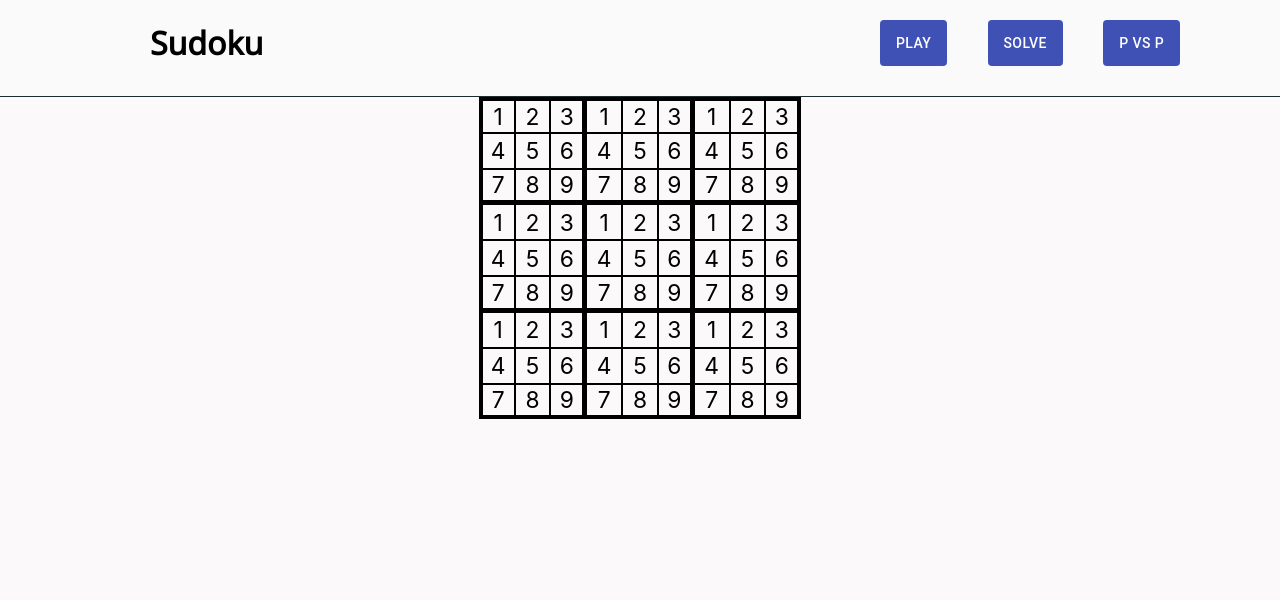
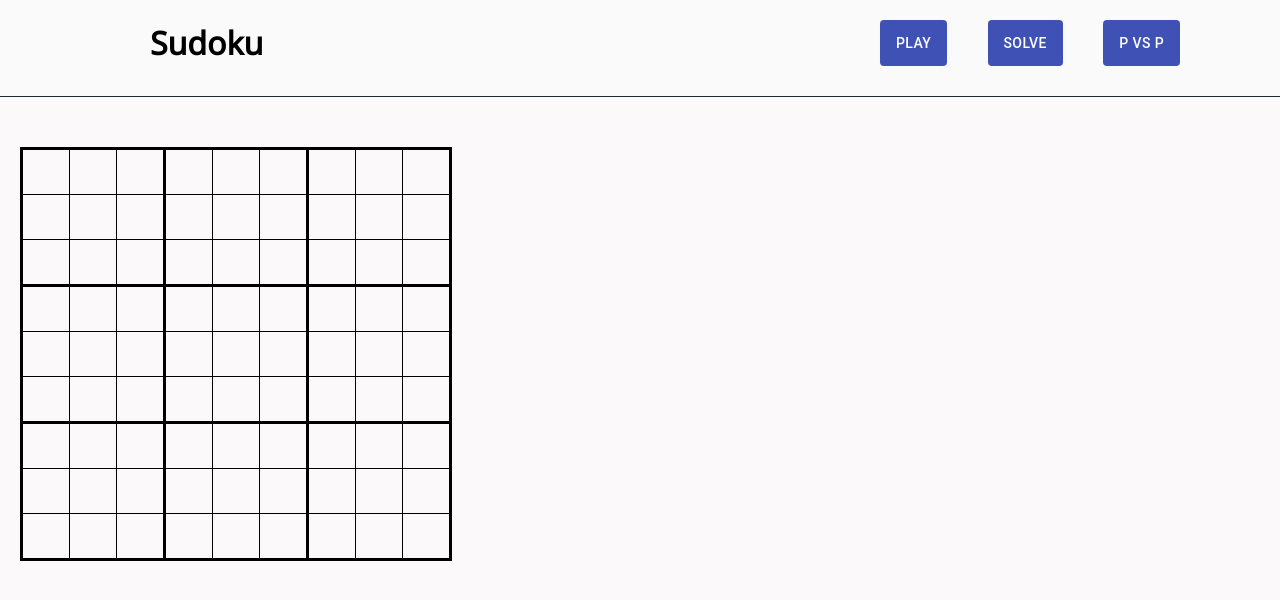
Before and after one commit to legendsovermyths/Soduku_WebApp, a React (Create React App) app: page / in a window 1280 px wide. Shown: the top 600 px of the page. Built offline with nearby package versions, Linux system fonts and the light colour scheme.

Commit message:
grid input added

```diff
--- a/src/SudokuGrid.css
+++ b/src/SudokuGrid.css
@@ -1,56 +1,57 @@
-li:nth-child(n):nth-child(-n + 9) {
-  border-top-width: 4px;
-}
-li:nth-child(n + 73):nth-child(-n + 81) {
-  border-bottom-width: 4px;
-}
-li:nth-child(3n) {
-  border-right-width: 4px;
-}
-li:nth-child(9n + 1) {
-  border-left-width: 4px;
-}
-li:nth-child(n + 19):nth-child(-n + 27) {
-  border-bottom-width: 4px;
-}
-li:nth-child(n + 46):nth-child(-n + 54) {
-  border-bottom-width: 4px;
+#game {
+  width: 600px;
+  height: 600px;
+
+  margin-top: 20px;
+  margin-bottom: 100px;
+  margin-left: 30px;
+
+  position: absolute;
+  display: block;
+  background-color: white;
 }
 
-ul {
-  display: grid;
-  grid-template-columns: repeat(9, 2.8vw);
-  grid-template-rows: repeat(9, 2.8vw);
-  justify-content: center;
-  align-content: center;
-  grid-gap: 0rem;
-  list-style: none;
-  margin: 0 0 2vw;
-  padding: 0;
-  font-size: calc(1vw + 10px);
-}
-li {
-  margin: 0;
-  padding: 0;
-  text-align: center;
-  border: 1px solid black;
-  display: flex;
-  align-items: center;
-  justify-content: center;
-}
-li:hover {
-  background-color: blue;
+#grid {
+  width: 378px;
+  height: 395px;
+
+  margin-left: 20px;
+  margin-top: 50px;
+
+  border: 3px solid #000000;
+  border-collapse: collapse;
 }
 
-.note {
-  background: #ddd;
-  font-family: monospace;
-  padding: 2em 5em;
-  font-size: 120%;
-  order: -1;
+.cell input {
+  display: inline-block;
+
+  border: none;
+  outline: none;
+  background-color: transparent;
+  width: 40px;
+  height: 40px;
+
+  text-align: center;
+  font-size: 30px;
 }
-@supports (display: grid) {
-  .note {
-    display: none;
-  }
+table {
+  margin: 1em auto;
 }
+td {
+  height: 30px;
+  width: 30px;
+  border: 1px solid;
+  text-align: center;
+}
+td:first-child {
+  border-left: solid;
+}
+td:nth-child(3n) {
+  border-right: solid;
+}
+tr:first-child {
+  border-top: solid;
+}
+tr:nth-child(3n) td {
+  border-bottom: solid;
+}
--- a/src/SudokuGrid.js
+++ b/src/SudokuGrid.js
@@ -1,253 +1,273 @@
+// style={"border-collapse: collapse;"}
 import React from "react";
 import "./SudokuGrid.css";
 function SudokuGrid() {
   return (
     <div>
-      <ul>
-        <li>
-          <span>1</span>
-        </li>
-        <li>
-          <span>2</span>
-        </li>
-        <li>
-          <span>3</span>
-        </li>
-        <li>
-          <span>1</span>
-        </li>
-        <li>
-          <span>2</span>
-        </li>
-        <li>
-          <span>3</span>
-        </li>
-        <li>
-          <span>1</span>
-        </li>
-        <li>
-          <span>2</span>
-        </li>
-        <li>
-          <span>3</span>
-        </li>
-        <li>
-          <span>4</span>
-        </li>
-        <li>
-          <span>5</span>
-        </li>
-        <li>
-          <span>6</span>
-        </li>
-        <li>
-          <span>4</span>
-        </li>
-        <li>
-          <span>5</span>
-        </li>
-        <li>
-          <span>6</span>
-        </li>
-        <li>
-          <span>4</span>
-        </li>
-        <li>
-          <span>5</span>
-        </li>
-        <li>
-          <span>6</span>
-        </li>
-        <li>
-          <span>7</span>
-        </li>
-        <li>
-          <span>8</span>
-        </li>
-        <li>
-          <span>9</span>
-        </li>
-        <li>
-          <span>7</span>
-        </li>
-        <li>
-          <span>8</span>
-        </li>
-        <li>
-          <span>9</span>
-        </li>
-        <li>
-          <span>7</span>
-        </li>
-        <li>
-          <span>8</span>
-        </li>
-        <li>
-          <span>9</span>
-        </li>
-        <li>
-          <span>1</span>
-        </li>
-        <li>
-          <span>2</span>
-        </li>
-        <li>
-          <span>3</span>
-        </li>
-        <li>
-          <span>1</span>
-        </li>
-        <li>
-          <span>2</span>
-        </li>
-        <li>
-          <span>3</span>
-        </li>
-        <li>
-          <span>1</span>
-        </li>
-        <li>
-          <span>2</span>
-        </li>
-        <li>
-          <span>3</span>
-        </li>
-        <li>
-          <span>4</span>
-        </li>
-        <li>
-          <span>5</span>
-        </li>
-        <li>
-          <span>6</span>
-        </li>
-        <li>
-          <span>4</span>
-        </li>
-        <li>
-          <span>5</span>
-        </li>
-        <li>
-          <span>6</span>
-        </li>
-        <li>
-          <span>4</span>
-        </li>
-        <li>
-          <span>5</span>
-        </li>
-        <li>
-          <span>6</span>
-        </li>
-        <li>
-          <span>7</span>
-        </li>
-        <li>
-          <span>8</span>
-        </li>
-        <li>
-          <span>9</span>
-        </li>
-        <li>
-          <span>7</span>
-        </li>
-        <li>
-          <span>8</span>
-        </li>
-        <li>
-          <span>9</span>
-        </li>
-        <li>
-          <span>7</span>
-        </li>
-        <li>
-          <span>8</span>
-        </li>
-        <li>
-          <span>9</span>
-        </li>
-        <li>
-          <span>1</span>
-        </li>
-        <li>
-          <span>2</span>
-        </li>
-        <li>
-          <span>3</span>
-        </li>
-        <li>
-          <span>1</span>
-        </li>
-        <li>
-          <span>2</span>
-        </li>
-        <li>
-          <span>3</span>
-        </li>
-        <li>
-          <span>1</span>
-        </li>
-        <li>
-          <span>2</span>
-        </li>
-        <li>
-          <span>3</span>
-        </li>
-        <li>
-          <span>4</span>
-        </li>
-        <li>
-          <span>5</span>
-        </li>
-        <li>
-          <span>6</span>
-        </li>
-        <li>
-          <span>4</span>
-        </li>
-        <li>
-          <span>5</span>
-        </li>
-        <li>
-          <span>6</span>
-        </li>
-        <li>
-          <span>4</span>
-        </li>
-        <li>
-          <span>5</span>
-        </li>
-        <li>
-          <span>6</span>
-        </li>
-        <li>
-          <span>7</span>
-        </li>
-        <li>
-          <span>8</span>
-        </li>
-        <li>
-          <span>9</span>
-        </li>
-        <li>
-          <span>7</span>
-        </li>
-        <li>
-          <span>8</span>
-        </li>
-        <li>
-          <span>9</span>
-        </li>
-        <li>
-          <span>7</span>
-        </li>
-        <li>
-          <span>8</span>
-        </li>
-        <li>
-          <span>9</span>
-        </li>
-      </ul>
+      <table id='grid' border='1'>
+        <tr class='row'>
+          <td class='cell'>
+            <input type='text' maxlength='1' />
+          </td>
+          <td class='cell'>
+            <input type='text' maxlength='1' />
+          </td>
+          <td class='cell'>
+            <input type='text' maxlength='1' />
+          </td>
+          <td class='cell'>
+            <input type='text' maxlength='1' />
+          </td>
+          <td class='cell'>
+            <input type='text' maxlength='1' />
+          </td>
+          <td class='cell'>
+            <input type='text' maxlength='1' />
+          </td>
+          <td class='cell'>
+            <input type='text' maxlength='1' />
+          </td>
+          <td class='cell'>
+            <input type='text' maxlength='1' />
+          </td>
+          <td class='cell'>
+            <input type='text' maxlength='1' />
+          </td>
+        </tr>
+        <tr class='row'>
+          <td class='cell'>
+            <input type='text' maxlength='1' />
+          </td>
+          <td class='cell'>
+            <input type='text' maxlength='1' />
+          </td>
+          <td class='cell'>
+            <input type='text' maxlength='1' />
+          </td>
+          <td class='cell'>
+            <input type='text' maxlength='1' />
+          </td>
+          <td class='cell'>
+            <input type='text' maxlength='1' />
+          </td>
+          <td class='cell'>
+            <input type='text' maxlength='1' />
+          </td>
+          <td class='cell'>
+            <input type='text' maxlength='1' />
+          </td>
+          <td class='cell'>
+            <input type='text' maxlength='1' />
+          </td>
+          <td class='cell'>
+            <input type='text' maxlength='1' />
+          </td>
+        </tr>
+        <tr class='row'>
+          <td class='cell'>
+            <input type='text' maxlength='1' />
+          </td>
+          <td class='cell'>
+            <input type='text' maxlength='1' />
+          </td>
+          <td class='cell'>
+            <input type='text' maxlength='1' />
+          </td>
+          <td class='cell'>
+            <input type='text' maxlength='1' />
+          </td>
+          <td class='cell'>
+            <input type='text' maxlength='1' />
+          </td>
+          <td class='cell'>
+            <input type='text' maxlength='1' />
+          </td>
+          <td class='cell'>
+            <input type='text' maxlength='1' />
+          </td>
+          <td class='cell'>
+            <input type='text' maxlength='1' />
+          </td>
+          <td class='cell'>
+            <input type='text' maxlength='1' />
+          </td>
+        </tr>
+
+        <tr class='row'>
+          <td class='cell'>
+            <input type='text' maxlength='1' />
+          </td>
+          <td class='cell'>
+            <input type='text' maxlength='1' />
+          </td>
+          <td class='cell'>
+            <input type='text' maxlength='1' />
+          </td>
+          <td class='cell'>
+            <input type='text' maxlength='1' />
+          </td>
+          <td class='cell'>
+            <input type='text' maxlength='1' />
+          </td>
+          <td class='cell'>
+            <input type='text' maxlength='1' />
+          </td>
+          <td class='cell'>
+            <input type='text' maxlength='1' />
+          </td>
+          <td class='cell'>
+            <input type='text' maxlength='1' />
+          </td>
+          <td class='cell'>
+            <input type='text' maxlength='1' />
+          </td>
+        </tr>
+        <tr class='row'>
+          <td class='cell'>
+            <input type='text' maxlength='1' />
+          </td>
+          <td class='cell'>
+            <input type='text' maxlength='1' />
+          </td>
+          <td class='cell'>
+            <input type='text' maxlength='1' />
+          </td>
+          <td class='cell'>
+            <input type='text' maxlength='1' />
+          </td>
+          <td class='cell'>
+            <input type='text' maxlength='1' />
+          </td>
+          <td class='cell'>
+            <input type='text' maxlength='1' />
+          </td>
+          <td class='cell'>
+            <input type='text' maxlength='1' />
+          </td>
+          <td class='cell'>
+            <input type='text' maxlength='1' />
+          </td>
+          <td class='cell'>
+            <input type='text' maxlength='1' />
+          </td>
+        </tr>
+        <tr class='row'>
+          <td class='cell'>
+            <input type='text' maxlength='1' />
+          </td>
+          <td class='cell'>
+            <input type='text' maxlength='1' />
+          </td>
+          <td class='cell'>
+            <input type='text' maxlength='1' />
+          </td>
+          <td class='cell'>
+            <input type='text' maxlength='1' />
+          </td>
+          <td class='cell'>
+            <input type='text' maxlength='1' />
+          </td>
+          <td class='cell'>
+            <input type='text' maxlength='1' />
+          </td>
+          <td class='cell'>
+            <input type='text' maxlength='1' />
+          </td>
+          <td class='cell'>
+            <input type='text' maxlength='1' />
+          </td>
+          <td class='cell'>
+            <input type='text' maxlength='1' />
+          </td>
+        </tr>
+        <tr class='row'>
+          <td class='cell'>
+            <input type='text' maxlength='1' />
+          </td>
+          <td class='cell'>
+            <input type='text' maxlength='1' />
+          </td>
+          <td class='cell'>
+            <input type='text' maxlength='1' />
+          </td>
+          <td class='cell'>
+            <input type='text' maxlength='1' />
+          </td>
+          <td class='cell'>
+            <input type='text' maxlength='1' />
+          </td>
+          <td class='cell'>
+            <input type='text' maxlength='1' />
+          </td>
+          <td class='cell'>
+            <input type='text' maxlength='1' />
+          </td>
+          <td class='cell'>
+            <input type='text' maxlength='1' />
+          </td>
+          <td class='cell'>
+            <input type='text' maxlength='1' />
+          </td>
+        </tr>
+        <tr class='row'>
+          <td class='cell'>
+            <input type='text' maxlength='1' />
+          </td>
+          <td class='cell'>
+            <input type='text' maxlength='1' />
+          </td>
+          <td class='cell'>
+            <input type='text' maxlength='1' />
+          </td>
+          <td class='cell'>
+            <input type='text' maxlength='1' />
+          </td>
+          <td class='cell'>
+            <input type='text' maxlength='1' />
+          </td>
+          <td class='cell'>
+            <input type='text' maxlength='1' />
+          </td>
+          <td class='cell'>
+            <input type='text' maxlength='1' />
+          </td>
+          <td class='cell'>
+            <input type='text' maxlength='1' />
+          </td>
+          <td class='cell'>
+            <input type='text' maxlength='1' />
+          </td>
+        </tr>
+        <tr class='row'>
+          <td class='cell'>
+            <input type='text' maxlength='1' />
+          </td>
+          <td class='cell'>
+            <input type='text' maxlength='1' />
+          </td>
+          <td class='cell'>
+            <input type='text' maxlength='1' />
+          </td>
+          <td class='cell'>
+            <input type='text' maxlength='1' />
+          </td>
+          <td class='cell'>
+            <input type='text' maxlength='1' />
+          </td>
+          <td class='cell'>
+            <input type='text' maxlength='1' />
+          </td>
+          <td class='cell'>
+            <input type='text' maxlength='1' />
+          </td>
+          <td class='cell'>
+            <input type='text' maxlength='1' />
+          </td>
+          <td class='cell'>
+            <input type='text' maxlength='1' />
+          </td>
+        </tr>
+      </table>
     </div>
   );
 }
```
